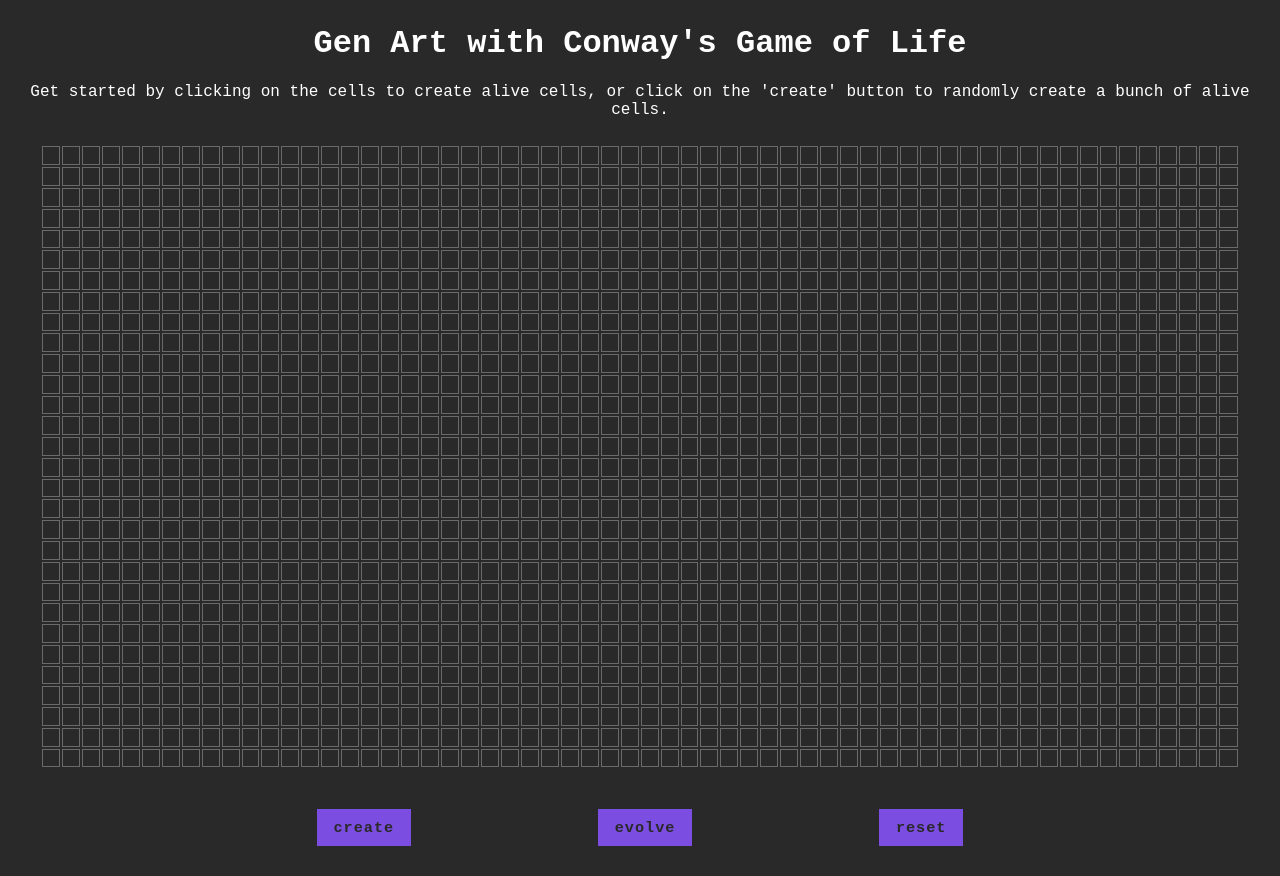
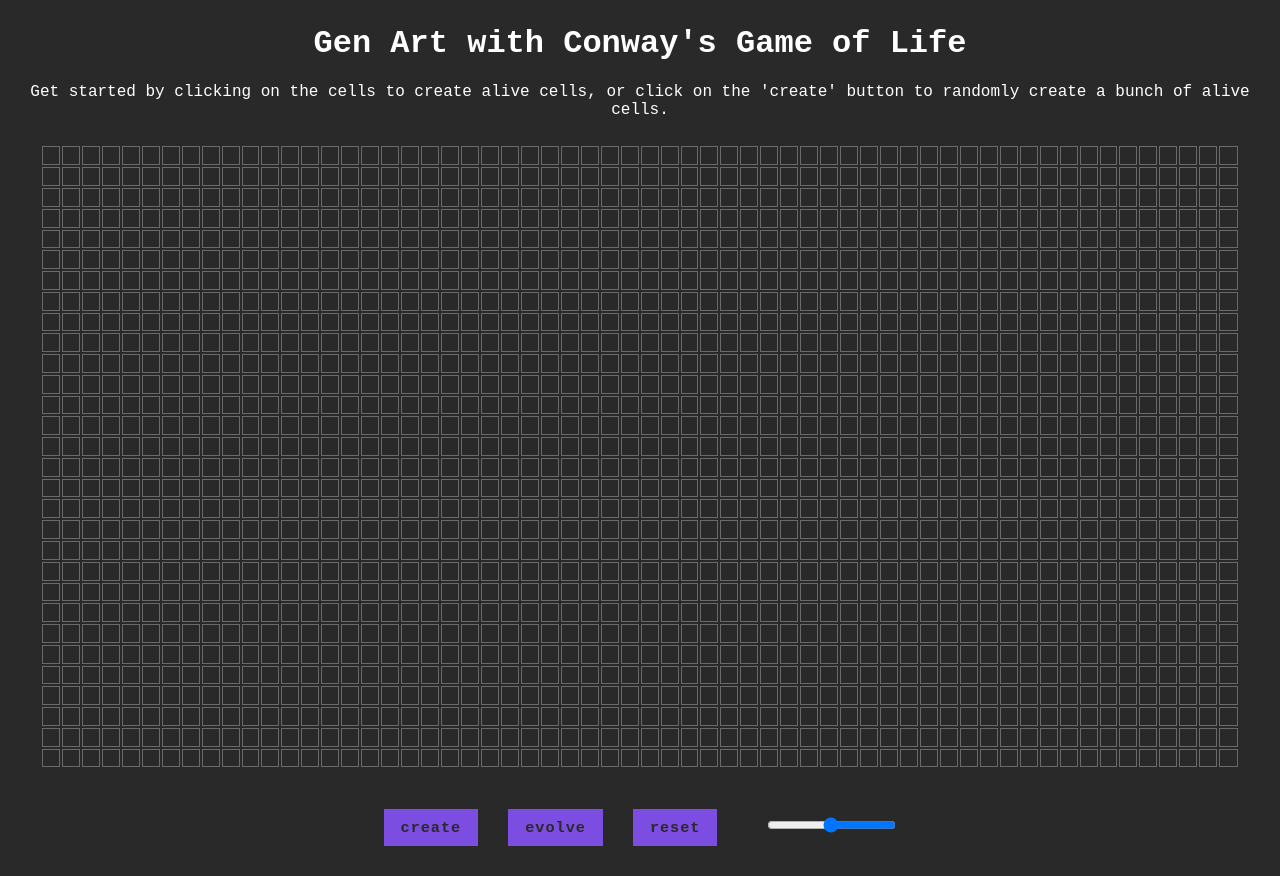
Before and after one commit to evscoder/react-course-work, a React (Vite) app: page / in a window 1280 px wide. Built offline with nearby package versions, Linux system fonts and the light colour scheme.

Commit message:
Range input

```diff
--- a/src/components/Button/Button.module.scss
+++ b/src/components/Button/Button.module.scss
@@ -11,7 +11,6 @@
   font-weight: bold;
   letter-spacing: 1px;
   line-height: 0.9rem;
-  margin: 0 ($gap * 0.5) ($gap * 1.5);
   padding: 0 ($gap * 0.85);
   text-transform: lowercase;
   outline: 0;
--- a/src/components/Interface/Interface.module.scss
+++ b/src/components/Interface/Interface.module.scss
@@ -1,8 +1,17 @@
 .game-interface {
   max-width: 1000px;
   margin: auto;
+}
+
+.giRow {
+  flex-grow: 1;
   display: flex;
-  align-items: baseline;
-  flex-flow: row wrap;
-  justify-content: space-evenly;
+  align-items: center;
+  justify-content: center;
+  flex-wrap: wrap;
+  margin: 0 -15px -30px;
 }
+
+.giCol {
+  padding: 0 15px 30px;
+}
--- a/src/components/Interface/Interface.tsx
+++ b/src/components/Interface/Interface.tsx
@@ -1,15 +1,27 @@
 import React, {FC} from "react";
+import styles from './Interface.module.scss';
 import Button from "../Button/Button";
-import styles from './Interface.module.scss';
+import RangeInput from "../RangeInput/RangeInput";
 interface Props {
     children?: React.ReactNode
 }
 const GameInterface: FC<Props> = () => {
     return (
         <div className={styles['game-interface']}>
-            <Button title={'Make random alive cells'}>Create</Button>
-            <Button title={'Start alive cells evolution'}>Evolve</Button>
-            <Button title={'Kill all alive cells'}>Reset</Button>
+            <div className={styles.giRow}>
+                <div className={styles.giCol}>
+                    <Button title={'Make random alive cells'}>Create</Button>
+                </div>
+                <div className={styles.giCol}>
+                    <Button title={'Start alive cells evolution'}>Evolve</Button>
+                </div>
+                <div className={styles.giCol}>
+                    <Button title={'Kill all alive cells'}>Reset</Button>
+                </div>
+                <div className={styles.giCol}>
+                    <RangeInput id={'speedControl'} min={100} max={500} value={'300'} step={1} />
+                </div>
+            </div>
         </div>
     )
 }
--- /dev/null
+++ b/src/components/RangeInput/RangeInput.module.scss
@@ -0,0 +1,6 @@
+@import '../../styles/plugins';
+
+.range-input {
+  margin-left: $gap;
+  transform: rotateZ(-180deg);
+}
--- /dev/null
+++ b/src/components/RangeInput/RangeInput.tsx
@@ -0,0 +1,30 @@
+import {FC} from "react";
+import styles from './RangeInput.module.scss';
+interface Props {
+    id?: string,
+    min: number,
+    max: number,
+    value: string,
+    step: number,
+    name?: string,
+    title?: string,
+    disabled?: boolean
+}
+const RangeInput: FC<Props> = ({ id, name, min, max, value, step, disabled, title}) => {
+    return (
+        <input
+            className={styles['range-input']}
+            type="range"
+            id={id}
+            name={name}
+            min={min}
+            max={max}
+            value={value}
+            step={step}
+            disabled={disabled}
+            title={title}
+        />
+    )
+}
+
+export default RangeInput;
--- a/src/styles/common.scss
+++ b/src/styles/common.scss
@@ -88,11 +88,6 @@ input {
   -webkit-tap-highlight-color: rgba(0,0,0,0);
 }
 
-input[type="range"] {
-  margin-left: $gap;
-  transform: rotateZ(-180deg);
-}
-
 input[type="text"] {
   width: ($btn_h + 2px);
   height: $btn_h;
```
